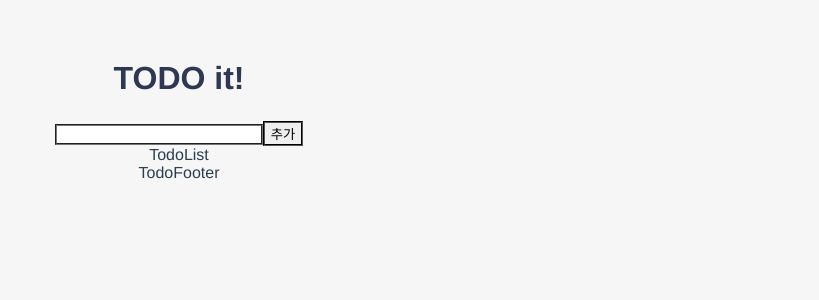
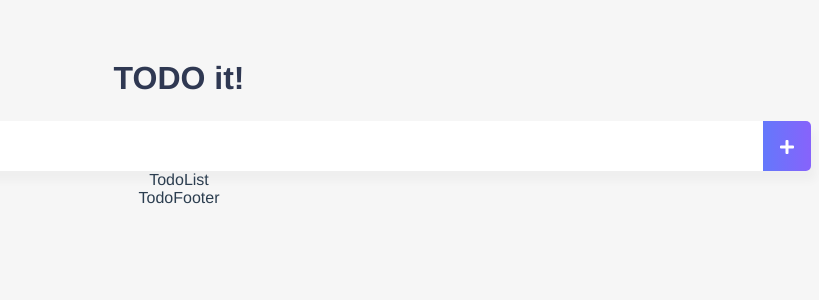
Before and after one commit to mysoyul/Vuejs3_TodoApp_VueCLI, a Vue app: page / in a window 1280 px wide. Shown: the top 300 px of the page, without its empty margins (461-1280 px from the left). Built offline with nearby package versions, Linux system fonts and the light colour scheme.

Commit message:
TodoInput awesome plus icon사용

```diff
--- a/src/components/TodoInput.vue
+++ b/src/components/TodoInput.vue
@@ -1,8 +1,11 @@
 <template>
-    <div class="">
-        <input type="text" :value="newTodoItem" @input="handleInput">
+    <div class="inputBox shadow">
+        <input type="text" :value="newTodoItem" @input="handleInput" @keyup.enter="addTodo">
         <!-- <input type="text" v-model="newTodoItem"> -->
-        <button @click="addTodo">추가</button>
+        <!-- <button @click="addTodo">추가</button> -->
+        <span class="addContainer" @click="addTodo">
+            <i class="fas fa-plus addBtn"></i>
+        </span>
     </div>
 </template>
 
@@ -38,17 +41,20 @@
 input:focus {
     outline: none;
 }
+
 .inputBox {
     background: white;
     height: 50px;
     line-height: 50px;
     border-radius: 5px;
 }
+
 .inputBox input {
     border-style: none;
     font-size: 0.9rem;
     width: 80%;
 }
+
 .addContainer {
     float: right;
     background: linear-gradient(to right, #6478FB, #8763FB);
@@ -56,6 +62,7 @@
     width: 3rem;
     border-radius: 0 5px 5px 0;
 }
+
 .addBtn {
     color: white;
     vertical-align: middle;
```
Lines whose indentation alone changed are shown as unchanged.
